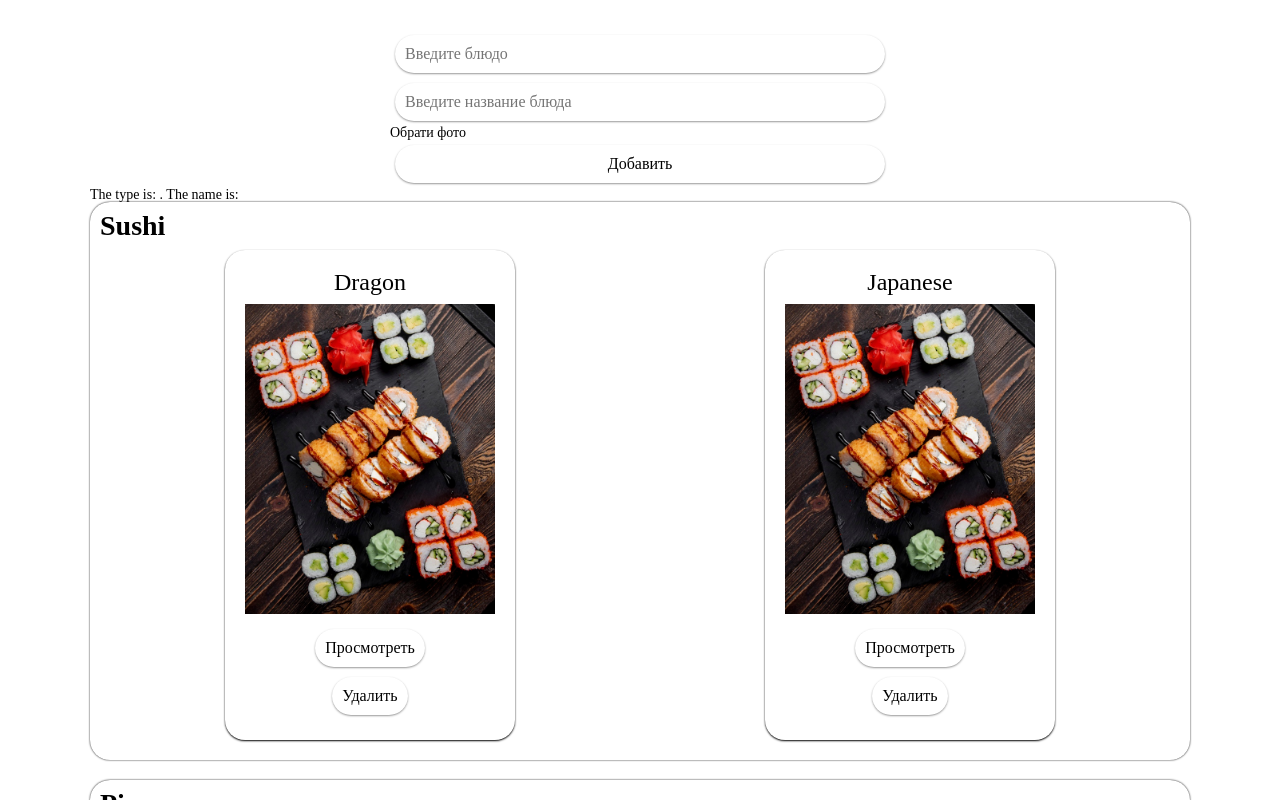
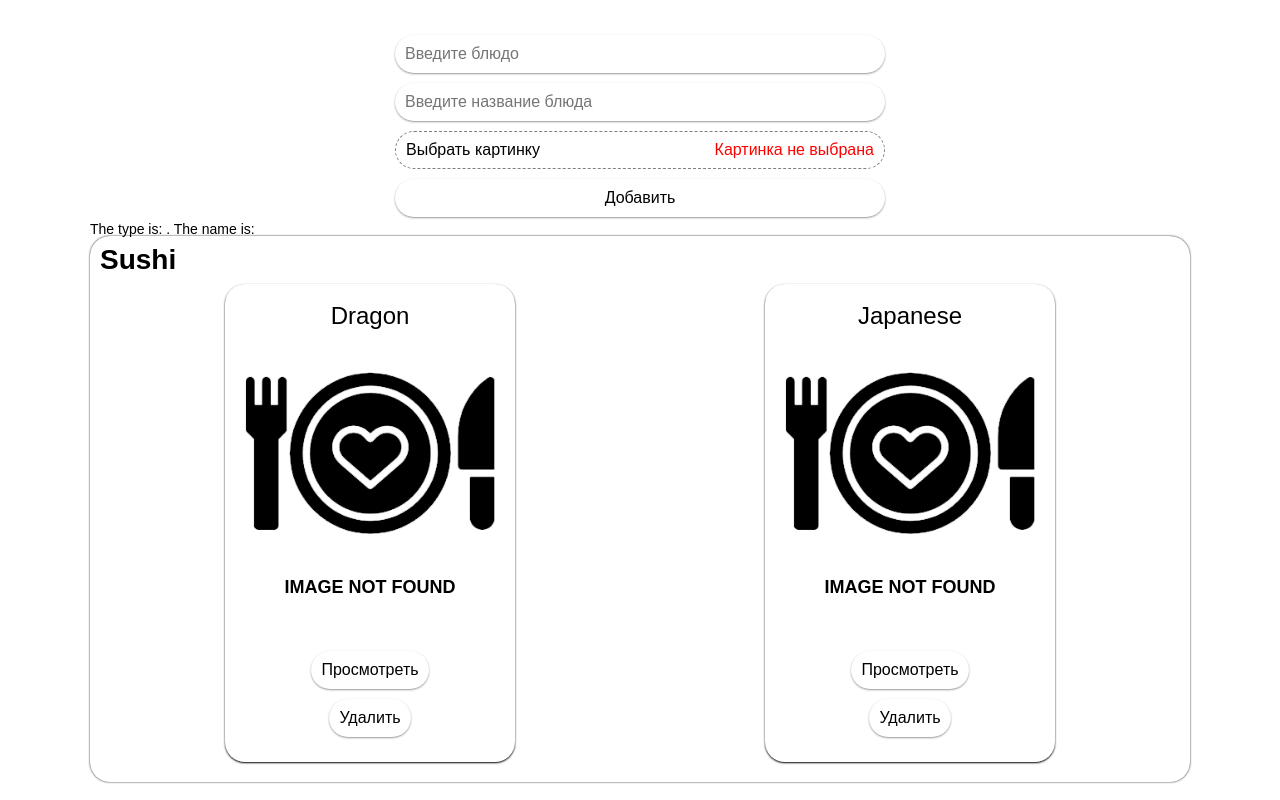
Before and after one commit to Ri4Chaard/My_cafe_website, a React (Create React App) app: page / in a window 1280 px wide. Shown: the top 800 px of the page. Built offline with nearby package versions, Linux system fonts and the light colour scheme.

Commit message:
File-type input edited, 404 images improved

```diff
--- a/src/components/DishForm.jsx
+++ b/src/components/DishForm.jsx
@@ -5,6 +5,7 @@ import { FileInput } from "./UI/input/FileInput.jsx";
 
 export const DishForm = ({ create }) => {
     const [dish, setDish] = useState({ type: "", name: "", image: null });
+    const [checker, setChecker] = useState(false);
 
     const addNewDish = (e) => {
         e.preventDefault();
@@ -15,6 +16,7 @@ export const DishForm = ({ create }) => {
         create(newDish);
         console.log(newDish);
         setDish({ type: "", name: "", image: null });
+        setChecker(false);
     };
 
     return (
@@ -32,22 +34,17 @@ export const DishForm = ({ create }) => {
                     type="input"
                     placeholder="Введите название блюда"
                 />
-                {/* <label htmlFor="formId">Hallo</label>
-                <input
-                    type="file"
+                <FileInput
                     accept=".png, .jpg"
-                    id="formId"
+                    checker={checker}
                     onChange={(e) => {
                         setDish({ ...dish, image: e.target.files[0] });
+                        if (e.target.files[0]) setChecker(true);
+                        else setChecker(false);
                     }}
-                    style={{ display: "none" }}
-                /> */}
-                <FileInput
-                    accept=".png, .jpg"
-                    onChange={(e) => {
-                        setDish({ ...dish, image: e.target.files[0] });
-                    }}
-                />
+                >
+                    Выбрать картинку
+                </FileInput>
                 <ExecuteButton type="submit" onClick={addNewDish}>
                     Добавить
                 </ExecuteButton>
--- a/src/components/DishItem.jsx
+++ b/src/components/DishItem.jsx
@@ -1,6 +1,6 @@
 import React from "react";
 import { ExecuteButton } from "./UI/button/ExecuteButton";
-import sushiImg from "../img/rolls.jpg";
+import img404 from "../img/img404.png";
 
 export const DishItem = (props) => {
     return (
@@ -12,7 +12,10 @@ export const DishItem = (props) => {
                     alt="Image not found"
                 />
             ) : (
-                <img src={sushiImg} alt="Image not found" />
+                <div className="dish__item_not-found">
+                    <img src={img404} alt="Image not found" />
+                    <span>Image not found</span>
+                </div>
             )}
             <ExecuteButton>Просмотреть</ExecuteButton>
             <ExecuteButton onClick={() => props.remove(props.el)}>
--- a/src/components/UI/input/FileInput.jsx
+++ b/src/components/UI/input/FileInput.jsx
@@ -1,24 +1,26 @@
-import React, { useRef } from "react";
+import React from "react";
 import classes from "./FileInput.module.css";
 
-export const FileInput = (props) => {
-    // const check = (e) =>{
-    //     if(e.target.files[0])
-
-    // }
-
+export const FileInput = ({ children, accept, onChange, checker }) => {
     return (
         <div>
-            <label htmlFor="formId">Обрати фото</label>
-            <input
-                {...props}
-                // onChange={(e) => {
-                //     check(e);
-                // }}
-                type="file"
-                id="formId"
-                style={{ display: "none" }}
-            />
+            <label htmlFor="formId" className={classes.fileInp}>
+                {children}
+                <input
+                    accept={accept}
+                    onChange={onChange}
+                    type="file"
+                    id="formId"
+                    style={{ display: "none" }}
+                />
+                {checker ? (
+                    <span style={{ color: "green" }}>
+                        Картинка успешно загружена
+                    </span>
+                ) : (
+                    <span style={{ color: "red" }}>Картинка не выбрана</span>
+                )}
+            </label>
         </div>
     );
 };
--- a/src/components/UI/input/FileInput.module.css
+++ b/src/components/UI/input/FileInput.module.css
@@ -0,0 +1,14 @@
+.fileInp {
+    display: flex;
+    justify-content: space-between;
+    font-size: 16px;
+    padding: 10px;
+    margin: 5px;
+    border: 1px dashed grey;
+    border-radius: 30px;
+    cursor: pointer;
+}
+
+.fileInp:hover {
+    background-color: #f5f5f5;
+}
--- a/src/styles/style.css
+++ b/src/styles/style.css
@@ -1,3 +1,7 @@
+body {
+    font-family: Arial, "Helvetica Neue", Helvetica, sans-serif;
+}
+
 .App {
     display: flex;
     min-height: 100%;
@@ -62,3 +66,27 @@
     left: 0;
     padding: 10px 0;
 }
+
+.dish__item_not-found {
+    display: flex;
+    flex-direction: column;
+    align-items: center;
+    flex: 1 0 auto;
+}
+
+.dish__item_not-found span {
+    margin: 0 0 50px 0;
+    font-size: 18px;
+    text-transform: uppercase;
+    font-weight: bold;
+}
+
+.dish__item_not-found img {
+    object-fit: contain;
+    flex: 1 0 250px;
+    width: 250px;
+    height: 330px;
+    top: 0;
+    left: 0;
+    padding: 10px 0;
+}
```
Also changed, not shown: src/img/img404.png (added).
